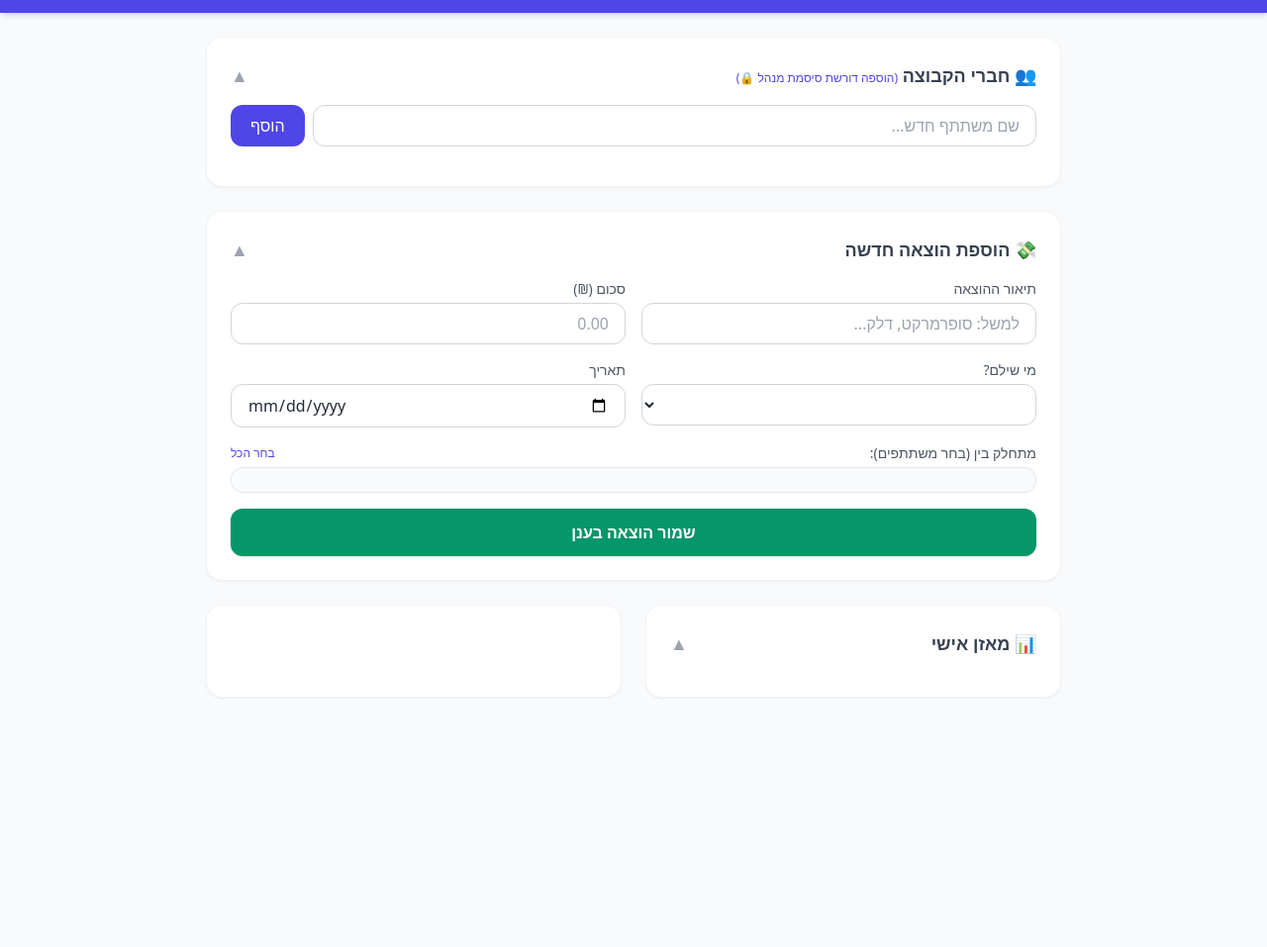
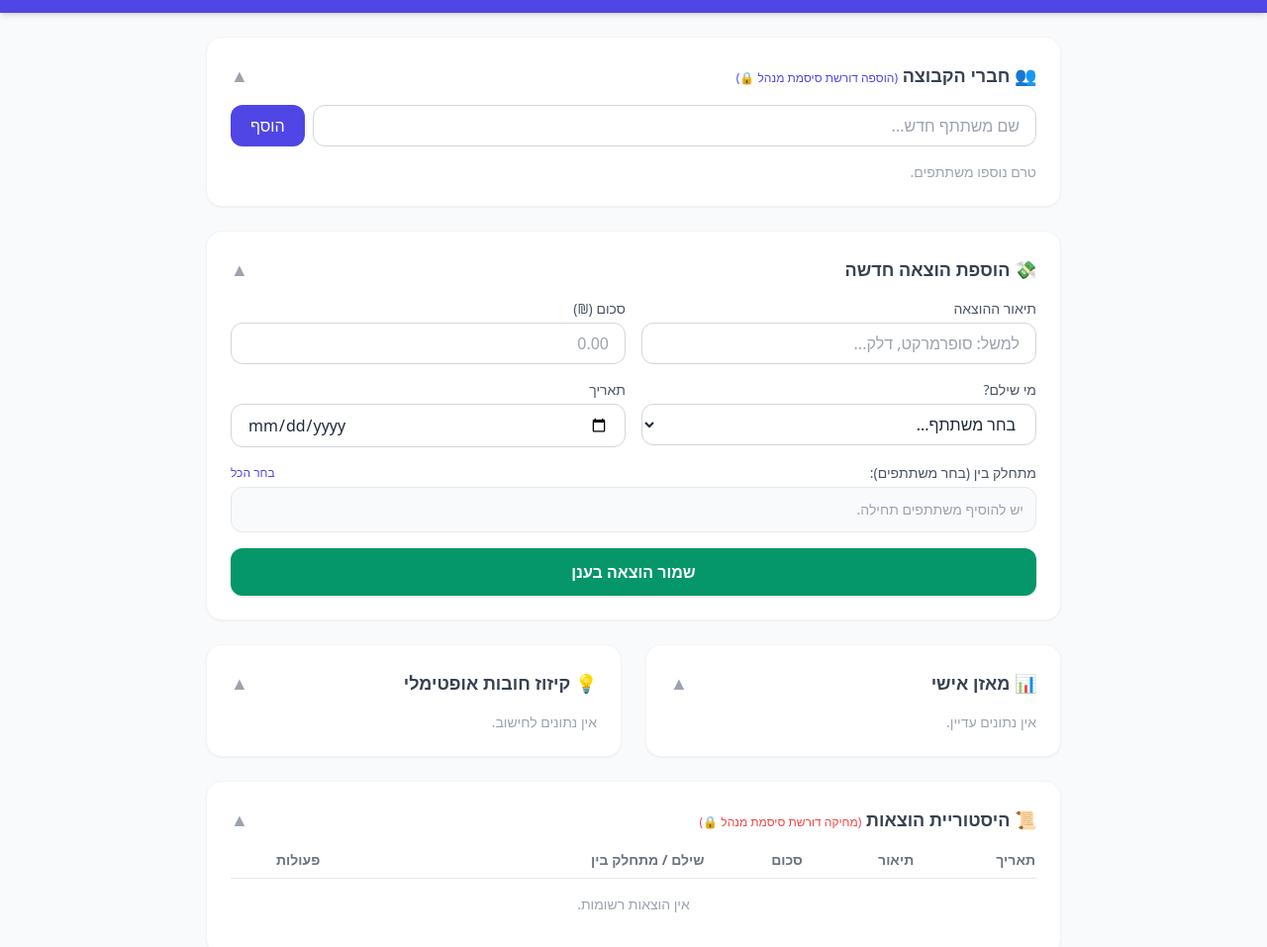
Before and after one commit to mattanmiller/midburn-expenses, a plain HTML site: page index.html in a window 1280 px wide. Shown: the part 55-1012 px from the top of the page at 99% size. Before the commit the page ends 808 px from the top, so only its background shows below. Drawn offline with nearby package versions, Linux system fonts and the light colour scheme.

Commit message:
Add default messages for empty participant and balance lists
Updated UI elements to provide default messages for empty states.

```diff
--- a/index.html
+++ b/index.html
@@ -35,7 +35,7 @@
                     <input type="text" id="new-member-name" placeholder="שם משתתף חדש..." class="flex-grow border border-gray-300 rounded-xl px-4 py-2 focus:outline-none focus:ring-2 focus:ring-indigo-500">
                     <button onclick="addMember()" class="bg-indigo-600 hover:bg-indigo-700 text-white px-5 py-2 rounded-xl font-medium transition">הוסף</button>
                 </div>
-                <div id="members-list" class="flex flex-wrap gap-2"></div>
+                <div id="members-list" class="flex flex-wrap gap-2 text-gray-400 text-sm">טרם נוספו משתתפים.</div>
             </div>
         </section>
 
@@ -61,7 +61,9 @@
                     <div class="grid grid-cols-1 md:grid-cols-2 gap-4">
                         <div>
                             <label class="block text-sm font-medium text-gray-600 mb-1">מי שילם?</label>
-                            <select id="expense-payer" required class="w-full border border-gray-300 rounded-xl px-4 py-2 bg-white focus:outline-none focus:ring-2 focus:ring-indigo-500"></select>
+                            <select id="expense-payer" required class="w-full border border-gray-300 rounded-xl px-4 py-2 bg-white focus:outline-none focus:ring-2 focus:ring-indigo-500">
+                                <option value="">בחר משתתף...</option>
+                            </select>
                         </div>
                         <div>
                             <label class="block text-sm font-medium text-gray-600 mb-1">תאריך</label>
@@ -74,7 +76,7 @@
                             <label class="block text-sm font-medium text-gray-600">מתחלק בין (בחר משתתפים):</label>
                             <button type="button" onclick="toggleSelectAllParticipants(true)" class="text-xs text-indigo-600 hover:underline">בחר הכל</button>
                         </div>
-                        <div id="expense-participants" class="grid grid-cols-2 sm:grid-cols-3 gap-2 bg-gray-50 p-3 rounded-xl border border-gray-200 max-h-36 overflow-y-auto"></div>
+                        <div id="expense-participants" class="grid grid-cols-2 sm:grid-cols-3 gap-2 bg-gray-50 p-3 rounded-xl border border-gray-200 max-h-36 overflow-y-auto text-sm text-gray-400">יש להוסיף משתתפים תחילה.</div>
                     </div>
 
                     <button type="submit" class="w-full bg-emerald-600 hover:bg-emerald-700 text-white py-3 rounded-xl font-semibold shadow transition">שמור הוצאה בענן</button>
@@ -90,9 +92,47 @@
                     <span id="icon-section-balances" class="text-gray-400 font-bold text-lg">▲</span>
                 </div>
                 <div id="section-balances" class="mt-4 space-y-3">
-                    <div id="balances-list" class="space-y-3"></div>
+                    <div id="balances-list" class="space-y-3 text-gray-400 text-sm">אין נתונים עדיין.</div>
                 </div>
             </div>
 
             <div class="bg-white p-6 rounded-2xl shadow-sm border border-gray-100">
-                <div class="flex justify-between items-center cursor-pointer select-none" onclick="toggleSection
+                <div class="flex justify-between items-center cursor-pointer select-none" onclick="toggleSection('section-settlements')">
+                    <h2 class="text-lg font-semibold text-gray-700">💡 קיזוז חובות אופטימלי</h2>
+                    <span id="icon-section-settlements" class="text-gray-400 font-bold text-lg">▲</span>
+                </div>
+                <div id="section-settlements" class="mt-4 space-y-3">
+                    <div id="settlements-list" class="space-y-3 text-gray-400 text-sm">אין נתונים לחישוב.</div>
+                </div>
+            </div>
+        </section>
+
+        <!-- רשימת ההוצאות -->
+        <section class="bg-white p-6 rounded-2xl shadow-sm border border-gray-100">
+            <div class="flex justify-between items-center cursor-pointer select-none" onclick="toggleSection('section-expenses')">
+                <h2 class="text-lg font-semibold text-gray-700">📜 היסטוריית הוצאות <span class="text-xs text-red-500 font-normal">(מחיקה דורשת סיסמת מנהל 🔒)</span></h2>
+                <span id="icon-section-expenses" class="text-gray-400 font-bold text-lg">▲</span>
+            </div>
+            <div id="section-expenses" class="mt-4 overflow-x-auto">
+                <table class="w-full text-right">
+                    <thead>
+                        <tr class="border-b text-gray-500 text-sm">
+                            <th class="pb-2">תאריך</th>
+                            <th class="pb-2">תיאור</th>
+                            <th class="pb-2">סכום</th>
+                            <th class="pb-2">שילם / מתחלק בין</th>
+                            <th class="pb-2 text-center">פעולות</th>
+                        </tr>
+                    </thead>
+                    <tbody id="expenses-table-body" class="divide-y text-sm">
+                        <tr><td colspan="5" class="py-4 text-center text-gray-400">אין הוצאות רשומות.</td></tr>
+                    </tbody>
+                </table>
+            </div>
+        </section>
+
+    </main>
+
+    <!-- סקריפטים של Firebase והלוגיקה -->
+    <script type="module">
+        import { initializeApp } from "
```
